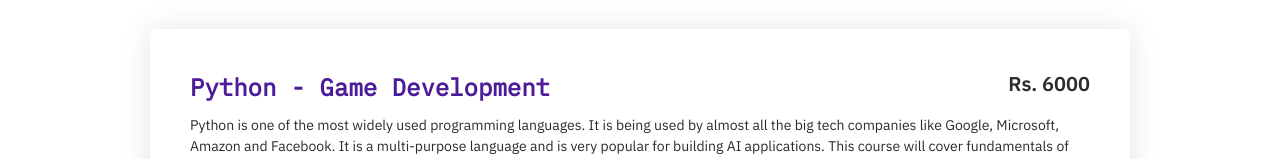
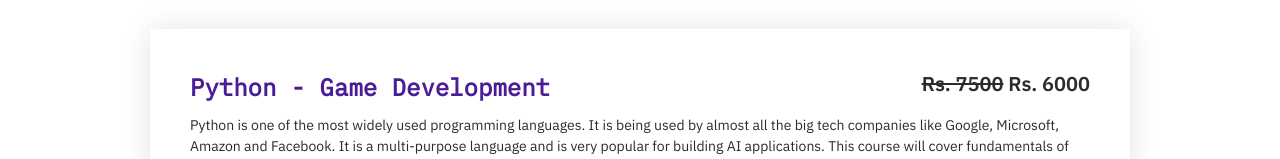
Before and after one commit to mustafasaifee42/CodifyHub, a React (Create React App) app: page / in a window 1280 px wide. Both pictures are taken after a click on the element "Python". Shown: the part 1342-1501 px from the top of the page. Built offline with nearby package versions, Linux system fonts and the light colour scheme.

Commit message:
Changes in text

```diff
--- a/src/Courses.js
+++ b/src/Courses.js
@@ -277,7 +277,7 @@ function App() {
           <Container>
             <TitleDiv>
               <H1>Python - Game Development</H1>
-              <PriceDiv>Rs. 6000</PriceDiv>
+              <PriceDiv><del>Rs. 7500</del> Rs. 6000</PriceDiv>
             </TitleDiv>
             Python is one of the most widely used programming languages. It is being used by almost all
             the big tech companies like Google, Microsoft, Amazon and Facebook. It is a multi-purpose language
```
